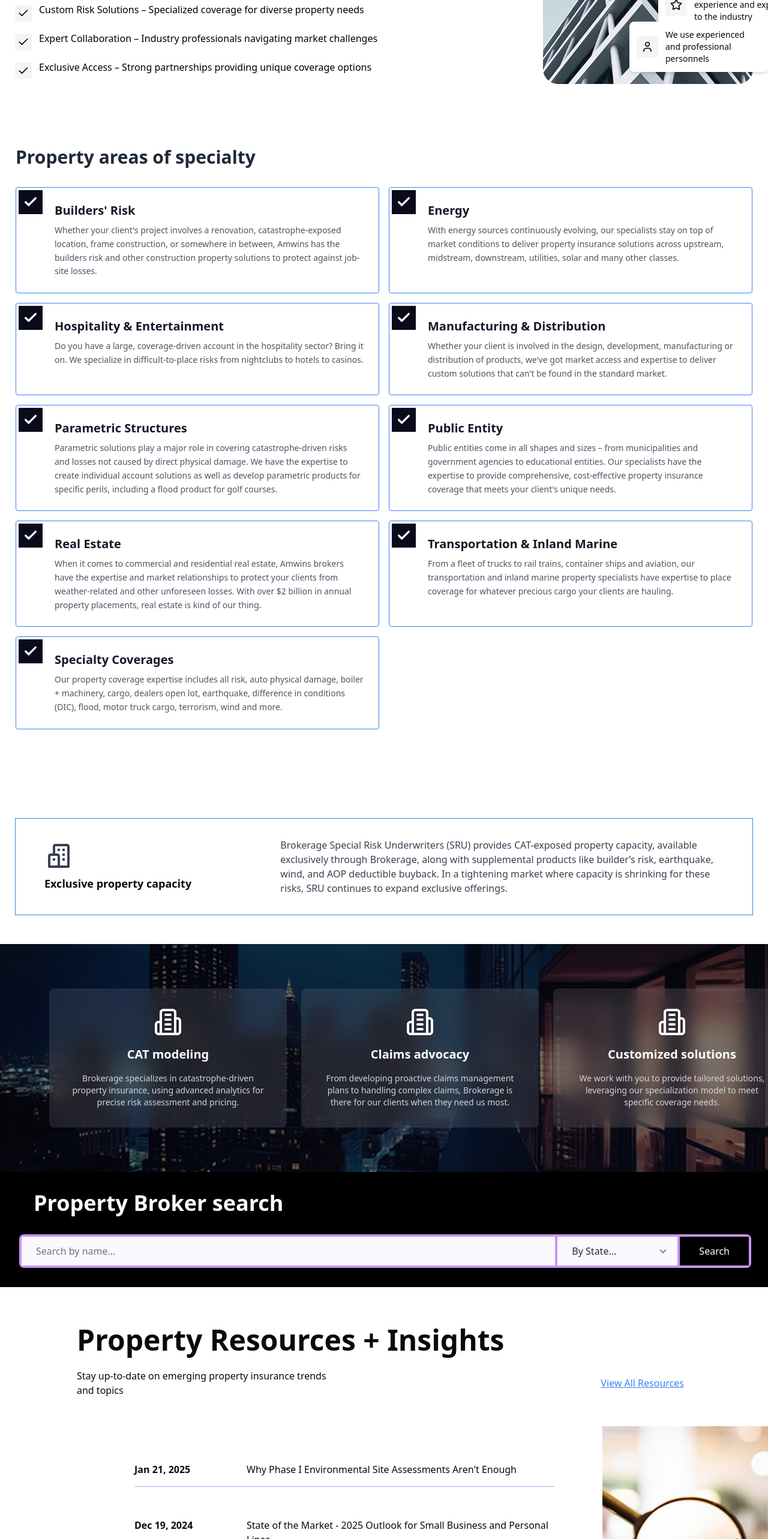
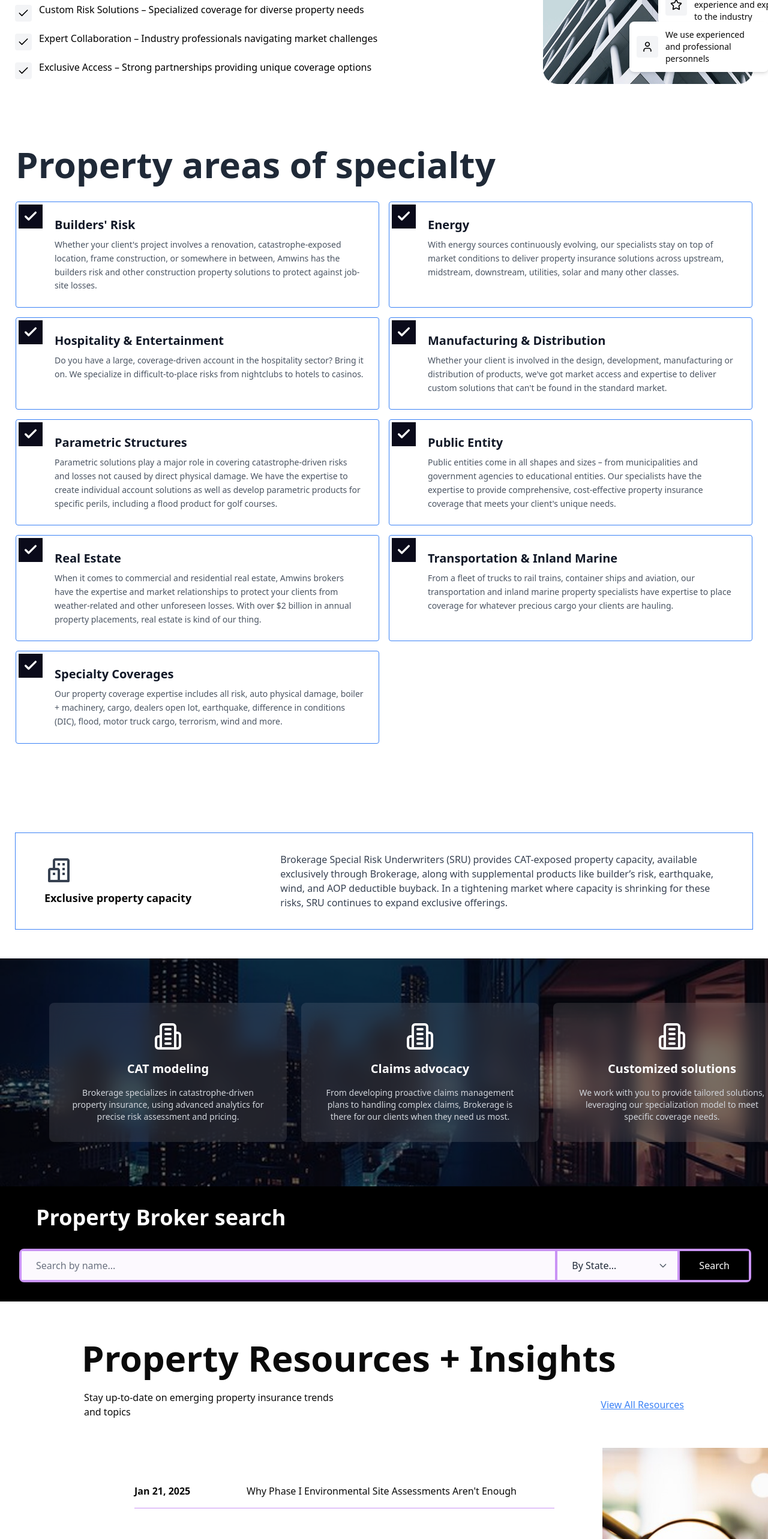
Before and after one commit to MunawarJamil/amwins, a Next.js app: page /property-insurance in a window 1280 px wide. Shown: the part 1772-4338 px from the top of the page at 60% size. Built offline with nearby package versions, Linux system fonts and the light colour scheme.

Commit message:
updaed adjust text size

```diff
--- a/app/components/insurance-components/components/BrokerSearch.jsx
+++ b/app/components/insurance-components/components/BrokerSearch.jsx
@@ -58,7 +58,7 @@ const BrokerSearch = () => {
       <div className="w-full mx-auto bg-black p-8 ">
 
         <div className="max-w-7xl mx-auto">
-          <h2 className="text-white text-4xl font-bold mb-8 ml-6 ">Property Broker search</h2>
+          <h2 className="text-white text-4xl font-bold mb-8 ml-7 ">Property Broker search</h2>
 
           <div className="flex gap-1 p-1 bg-[#CA93F5] rounded-lg w-[1220px] mx-auto">
             <input
--- a/app/components/insurance-components/components/PropertyInsurance.jsx
+++ b/app/components/insurance-components/components/PropertyInsurance.jsx
@@ -104,7 +104,7 @@ const PropertyInsurance = () => {
           {/* Left content section */}
 
           <div className="flex-1 ">
-            <h1 className="text-6xl font-bold mb-4">
+            <h1 className="text-6xl font-bold mb-4 w-[600px]">
               Property Insurance That Delivers A Distinct Advantage
             </h1>
 
--- a/app/components/insurance-components/components/PropertySpecialties.jsx
+++ b/app/components/insurance-components/components/PropertySpecialties.jsx
@@ -54,7 +54,7 @@ const PropertySpecialties = () => {
     <>
       {/* 1) SPECIALTIES GRID */}
       <div className="w-[1260px] mx-auto px-4 py-28">
-        <h1 className="text-3xl font-bold text-gray-800 mb-8">
+        <h1 className="text-6xl font-bold text-gray-800 mb-8 ">
           Property areas of specialty
         </h1>
         <div className="grid grid-cols-1 md:grid-cols-2 gap-4">
--- a/app/components/insurance-components/components/Resources.jsx
+++ b/app/components/insurance-components/components/Resources.jsx
@@ -6,13 +6,13 @@ const Resources = () => {
   return (
     <div className="mt-16 px-4 md:px-8 lg:px-32 max-w-[1500px] mx-auto">
       {/* Header */}
-      <div className="text-3xl md:text-4xl lg:text-5xl">
-        <h1 className="font-bold">Property Resources + Insights</h1>
+      <div className=" md:text-6xl lg:text-6xl">
+        <h1 className="font-bold ml-2">Property Resources + Insights</h1>
       </div>
 
       {/* Subheader */}
       <div className="flex flex-col md:flex-row justify-between items-start md:items-center mt-4 md:mt-6">
-        <p className="text-sm md:text-base max-w-md">
+        <p className="text-sm md:text-base max-w-md ml-3">
           Stay up-to-date on emerging property insurance trends and topics
         </p>
         <Link
```
